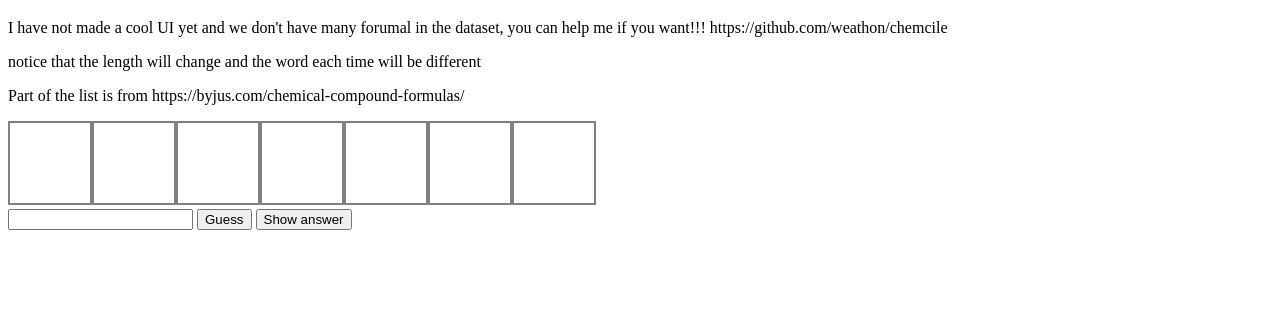
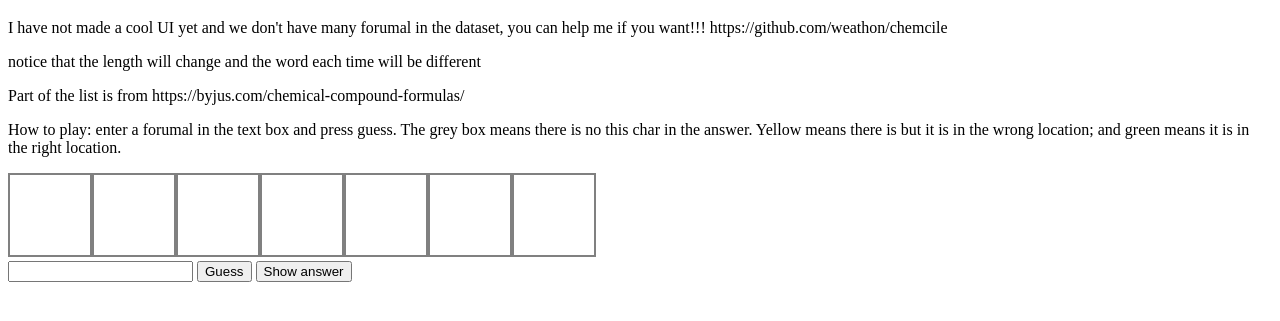
Before and after one commit to weathon/chemcile, a plain HTML site: page index.html in a window 1280 px wide. Shown: the part 61-382 px from the top of the page. Drawn offline with nearby package versions, Linux system fonts and the light colour scheme.

Commit message:
Update index.html

```diff
--- a/index.html
+++ b/index.html
@@ -37,6 +37,8 @@
         https://github.com/weathon/chemcile</p>
     <p> notice that the length will change and the word each time will be different</p>
     <p>Part of the list is from https://byjus.com/chemical-compound-formulas/</p>
+    <p>How to play: enter a forumal in the text box and press guess. The grey box means there is no this char in the answer. Yellow means there is but it is in the wrong location; and green means it is in the right location.</p>
+    <!-- yanjingsuanlaoshi sikaokunwanyanjingyangkeosu -->
     <!-- <div class="block">a</div> -->
     <!-- <span >  -->
     <!-- di=yahcixkouxueyaxkoutthanghuangkoukexkou -->
```
